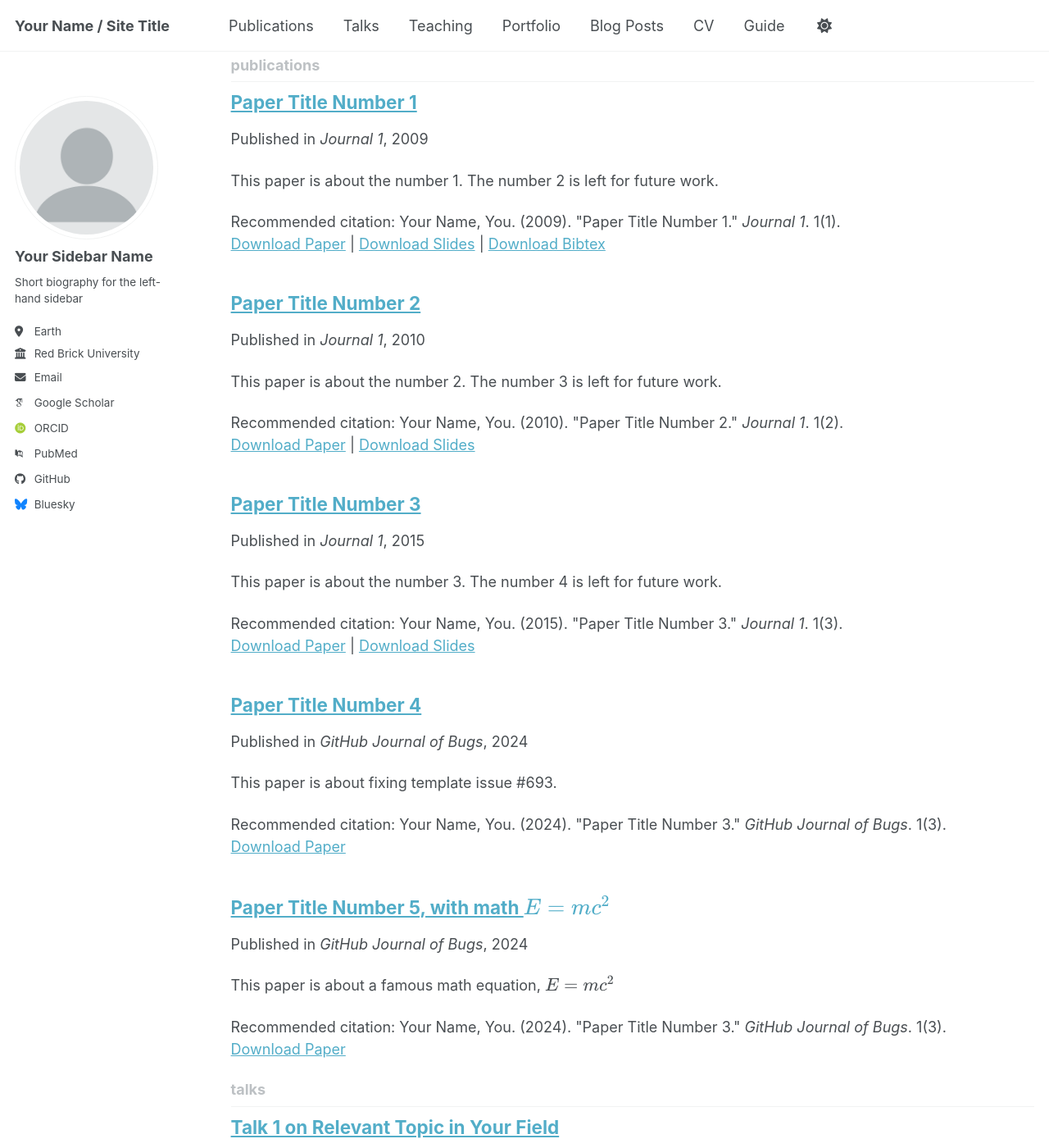
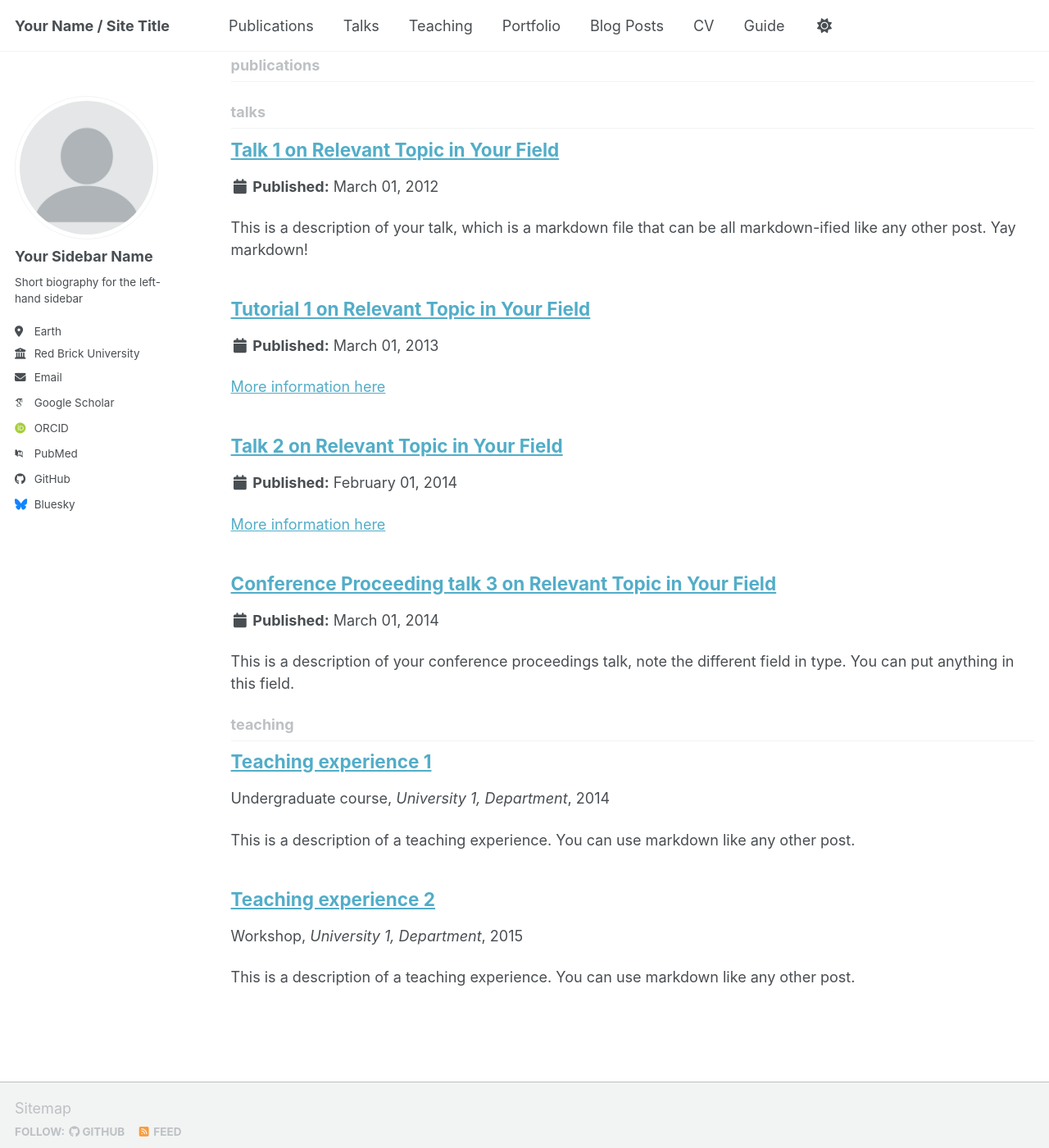
Before and after one commit to caroledelenne/caroledelenne.github.io, a Jekyll site: the page built from _pages/collection-archive.html, in a window 1280 px wide and 1400 px high, scrolled down 1042 px. Shown: the whole window at 82% size. Built offline with Jekyll 4.4.1, drawn with Linux system fonts in a browser that asks for light colours; some web fonts are replaced; a script bundle is joined from its source files by our own code; library files that are not in the unit come from our copies.

Commit message:
remove publi

```diff
--- a/_config.yml
+++ b/_config.yml
@@ -38,7 +38,7 @@ author:
   googlescholar    : "https://cv.hal.science/carole-delenne"
   inspire-hep      : # URL
   impactstory      : # URL
-  orcid            : "https://orcid.org/yourorcidurl"
+  orcid            : "https://orcid.org/0000-0001-6683-4399" # Update with the correct link to your profile
   semantic         : # URL
   ssrn             : # URL
   pubmed           : "https://www.ncbi.nlm.nih.gov/pubmed/?term=john+snow"
--- a/_publications/2009-10-01-paper-title-number-1.md
+++ /dev/null
@@ -1,14 +0,0 @@
----
-title: "Paper Title Number 1"
-collection: publications
-category: manuscripts
-permalink: /publication/2009-10-01-paper-title-number-1
-excerpt: 'This paper is about the number 1. The number 2 is left for future work.'
-date: 2009-10-01
-venue: 'Journal 1'
-slidesurl: 'https://academicpages.github.io/files/slides1.pdf'
-paperurl: 'https://academicpages.github.io/files/paper1.pdf'
-bibtexurl: 'https://academicpages.github.io/files/bibtex1.bib'
-citation: 'Your Name, You. (2009). &quot;Paper Title Number 1.&quot; <i>Journal 1</i>. 1(1).'
----
-The contents above will be part of a list of publications, if the user clicks the link for the publication than the contents of section will be rendered as a full page, allowing you to provide more information about the paper for the reader. When publications are displayed as a single page, the contents of the above "citation" field will automatically be included below this section in a smaller font.
--- a/_publications/2010-10-01-paper-title-number-2.md
+++ /dev/null
@@ -1,14 +0,0 @@
----
-title: "Paper Title Number 2"
-collection: publications
-category: manuscripts
-permalink: /publication/2010-10-01-paper-title-number-2
-excerpt: 'This paper is about the number 2. The number 3 is left for future work.'
-date: 2010-10-01
-venue: 'Journal 1'
-slidesurl: 'https://academicpages.github.io/files/slides2.pdf'
-paperurl: 'https://academicpages.github.io/files/paper2.pdf'
-citation: 'Your Name, You. (2010). &quot;Paper Title Number 2.&quot; <i>Journal 1</i>. 1(2).'
----
-
-The contents above will be part of a list of publications, if the user clicks the link for the publication than the contents of section will be rendered as a full page, allowing you to provide more information about the paper for the reader. When publications are displayed as a single page, the contents of the above "citation" field will automatically be included below this section in a smaller font.
--- a/_publications/2015-10-01-paper-title-number-3.md
+++ /dev/null
@@ -1,14 +0,0 @@
----
-title: "Paper Title Number 3"
-collection: publications
-category: manuscripts
-permalink: /publication/2015-10-01-paper-title-number-3
-excerpt: 'This paper is about the number 3. The number 4 is left for future work.'
-date: 2015-10-01
-venue: 'Journal 1'
-slidesurl: 'https://academicpages.github.io/files/slides3.pdf'
-paperurl: 'https://academicpages.github.io/files/paper3.pdf'
-citation: 'Your Name, You. (2015). &quot;Paper Title Number 3.&quot; <i>Journal 1</i>. 1(3).'
----
-
-The contents above will be part of a list of publications, if the user clicks the link for the publication than the contents of section will be rendered as a full page, allowing you to provide more information about the paper for the reader. When publications are displayed as a single page, the contents of the above "citation" field will automatically be included below this section in a smaller font.
--- a/_publications/2025-06-08-paper-title-number-5.md
+++ /dev/null
@@ -1,13 +0,0 @@
----
-title: "Paper Title Number 5, with math $$E=mc^2$$"
-collection: publications
-category: conferences
-permalink: /publication/2024-02-17-paper-title-number-4
-excerpt: 'This paper is about a famous math equation, $$E=mc^2$$'
-date: 2024-02-17
-venue: 'GitHub Journal of Bugs'
-paperurl: 'https://academicpages.github.io/files/paper3.pdf'
-citation: 'Your Name, You. (2024). &quot;Paper Title Number 3.&quot; <i>GitHub Journal of Bugs</i>. 1(3).'
----
-
-Using [MathJax](https://www.mathjax.org/) in the description is supported - $$E=mc^2$$ - however, the use must be mindful that the default delimiters are `$$...$$` and `\\[...\\]` which differs from the `$...$` that is typically expected.
```
Also changed, not shown: _publications/2024-02-17-paper-title-number-4.md (deleted, +0 -13 lines).
